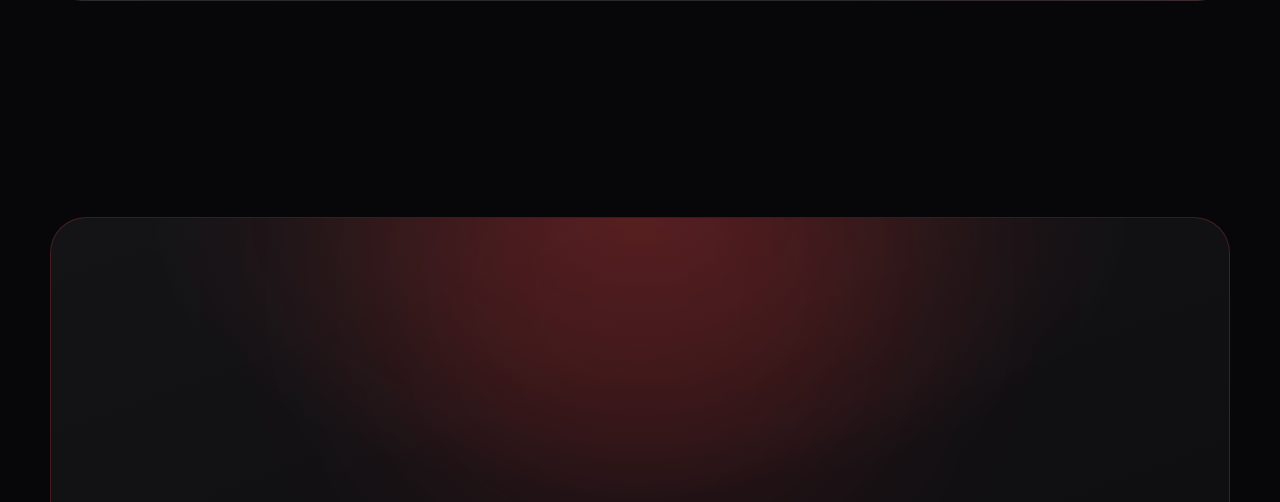
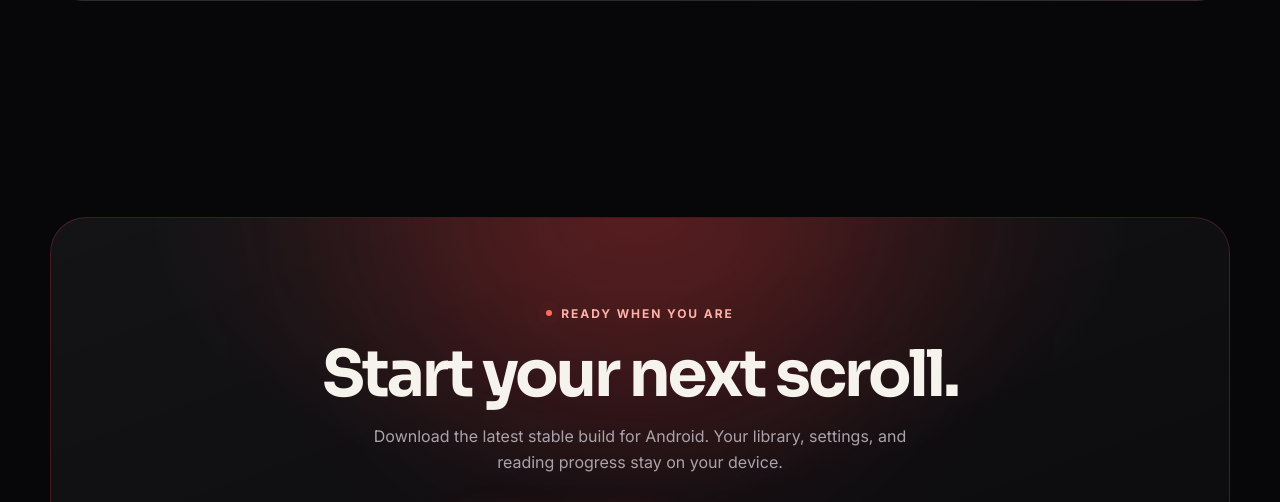
Before and after one commit to aryannayak-real/aniscroll-website, an Astro site: page / in a window 1280 px wide. Shown: the part 7878-8380 px from the top of the page. Built offline with nearby package versions, Linux system fonts and the light colour scheme; Astro itself is replaced by a stand-in of ours; no server answers.

Commit message:
Fix download panel glow layout
Keep the decorative glow out of the document flow so the download section keeps its intended spacing.

```diff
--- a/src/styles/global.css
+++ b/src/styles/global.css
@@ -1320,7 +1320,7 @@ p {
   transform: translateX(-50%);
 }
 
-.download-panel > * {
+.download-panel > *:not(.download-glow) {
   position: relative;
   z-index: 1;
 }
```
